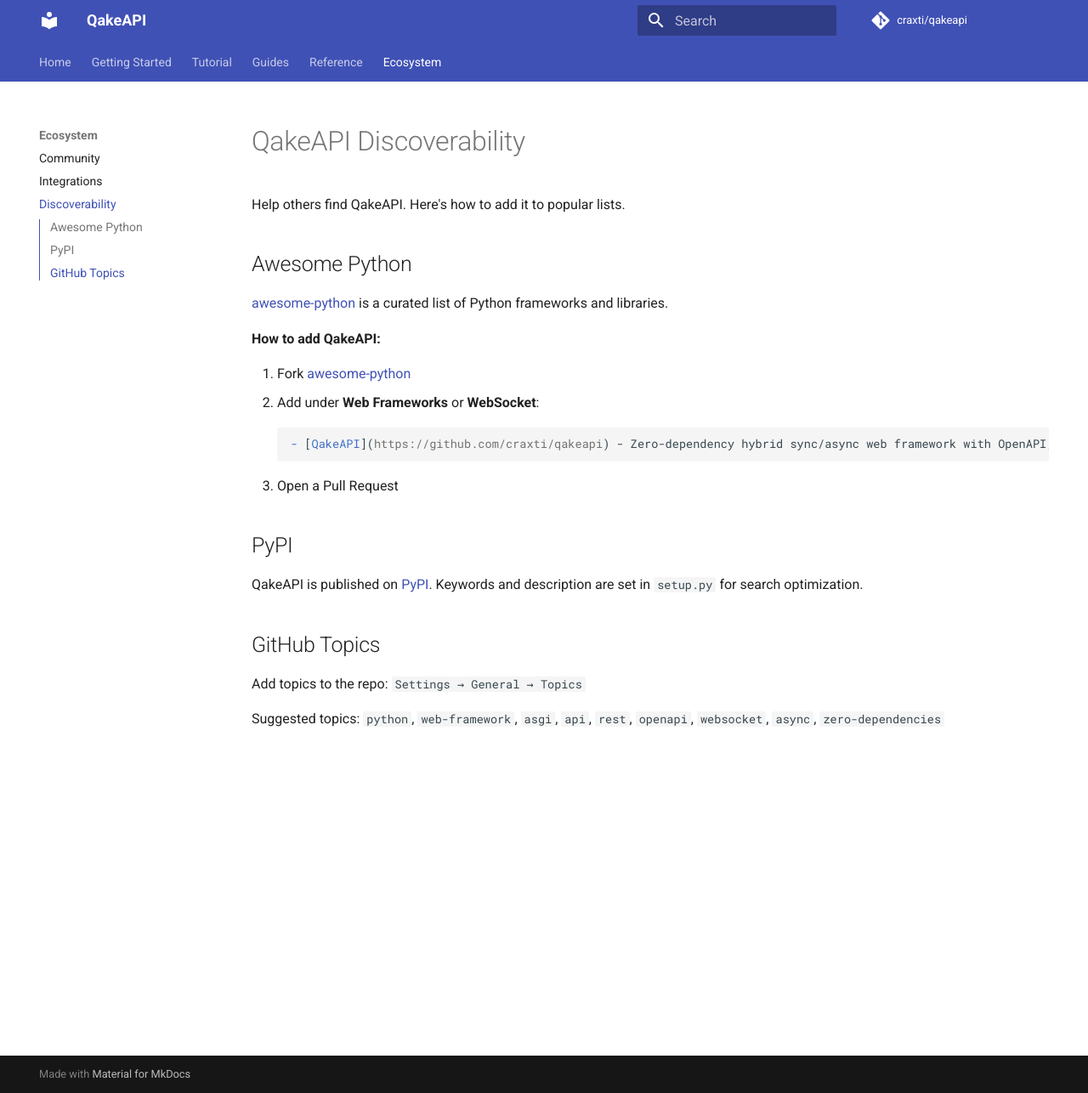
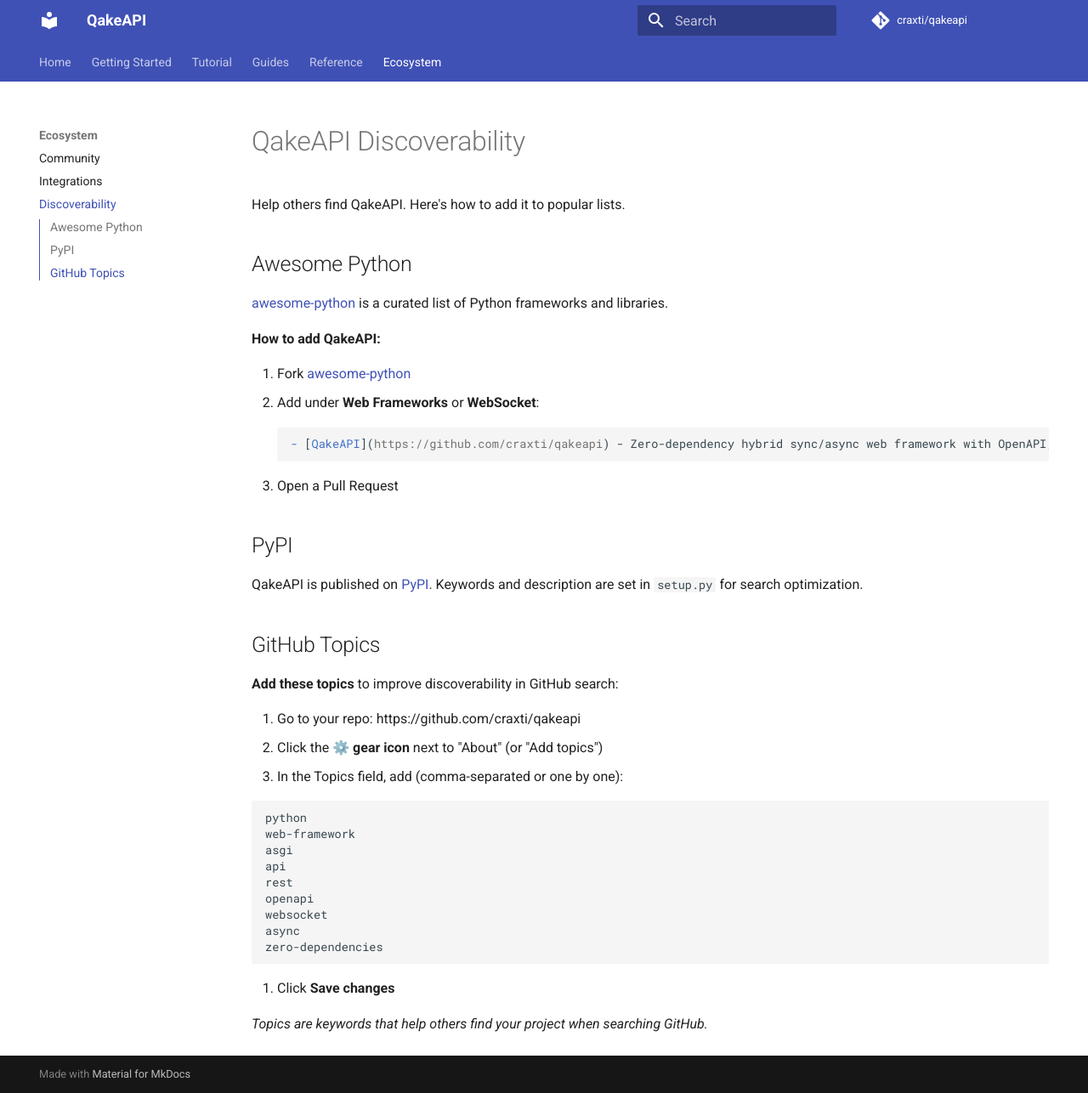
Before and after one commit to Craxti/qakeapi, an MkDocs documentation site: the page built from docs/DISCOVERABILITY.md, in a window 1280 px wide and 1286 px high. Shown: the whole window at 85% size. Built offline with MkDocs 1.6.1 and Material for MkDocs 9.7.7, drawn with Linux system fonts in a browser that asks for light colours; comment, search, counter and statistics services are not loaded.

Commit message:
Add GitHub Topics, PyPI keywords, benchmarks CI, benchmark results docs
- GitHub Topics: docs/DISCOVERABILITY.md, .github/TOPICS.md
- PyPI: improved description and keywords in setup.py
- Benchmarks CI: .github/workflows/benchmarks.yml
- Benchmark results: docs/benchmarks-results.md, README section
- Benchmarks badge in README
- Fix run_benchmarks.py: import os, 3s startup wait

````diff
--- a/docs/DISCOVERABILITY.md
+++ b/docs/DISCOVERABILITY.md
@@ -21,6 +21,24 @@
 
 ## GitHub Topics
 
-Add topics to the repo: `Settings → General → Topics`
+**Add these topics** to improve discoverability in GitHub search:
 
-Suggested topics: `python`, `web-framework`, `asgi`, `api`, `rest`, `openapi`, `websocket`, `async`, `zero-dependencies`
+1. Go to your repo: https://github.com/craxti/qakeapi
+2. Click the **⚙️ gear icon** next to "About" (or "Add topics")
+3. In the Topics field, add (comma-separated or one by one):
+
+```
+python
+web-framework
+asgi
+api
+rest
+openapi
+websocket
+async
+zero-dependencies
+```
+
+4. Click **Save changes**
+
+*Topics are keywords that help others find your project when searching GitHub.*
--- a/mkdocs.yml
+++ b/mkdocs.yml
@@ -37,6 +37,7 @@
   - Reference:
     - API Reference: api-reference.md
     - Benchmarks: benchmarks.md
+    - Benchmark Results (CI): benchmarks-results.md
     - Migration from FastAPI: migration-from-fastapi.md
   - Ecosystem:
     - Community: COMMUNITY.md
--- a/setup.py
+++ b/setup.py
@@ -12,8 +12,8 @@
     version="1.3.0",
     author="QakeAPI Team",
     author_email="",
-    description="Revolutionary Hybrid Async/Sync Web Framework for Python",
-    keywords="web framework api asgi async python rest openapi swagger websocket",
+    description="Zero-dependency hybrid sync/async web framework for Python with OpenAPI, WebSocket, DI, rate limiting, and caching",
+    keywords="python, web-framework, asgi, api, rest, openapi, swagger, websocket, async, zero-dependencies, fastapi-alternative, flask-alternative",
     long_description=long_description,
     long_description_content_type="text/markdown",
     url="https://github.com/craxti/qakeapi",
````
Also changed, not shown: README.md (+10 -0 lines), docs/benchmarks-results.md (added, +27 -0 lines), .github/TOPICS.md (added), 2 other files.
